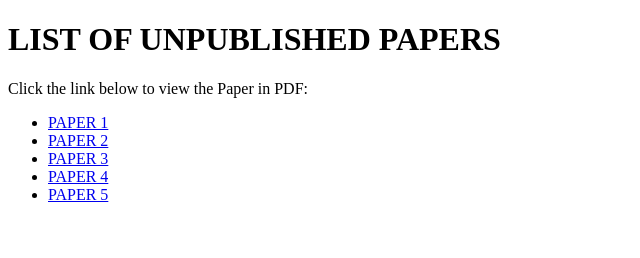
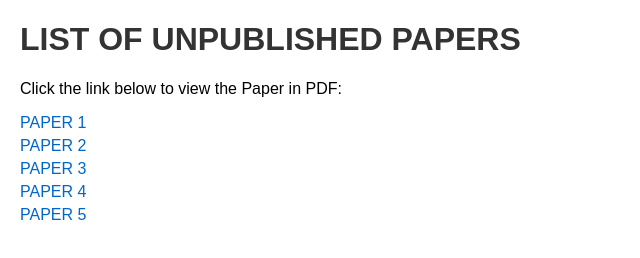
Before and after one commit to catechist330/papers, a plain HTML site: page index.html in a window 1280 px wide. Shown: the whole page, without its empty margins (0-640 px from the left). Drawn offline with Linux system fonts and the light colour scheme.

Commit message:
Update index.html

```diff
--- a/index.html
+++ b/index.html
@@ -4,6 +4,29 @@
     <meta charset="UTF-8">
     <meta name="viewport" content="width=device-width, initial-scale=1.0">
     <title>PAPERS</title>
+    <style>
+        body {
+            font-family: Arial, sans-serif;
+            margin: 20px;
+        }
+        h1 {
+            color: #333;
+        }
+        h2 {
+            margin-top: 10px;
+        }
+        ul {
+            list-style-type: none;
+            padding: 0;
+        }
+        li {
+            margin-bottom: 5px;
+        }
+        a {
+            text-decoration: none;
+            color: #0066cc;
+        }
+    </style>
 </head>
 <body>
 
```
